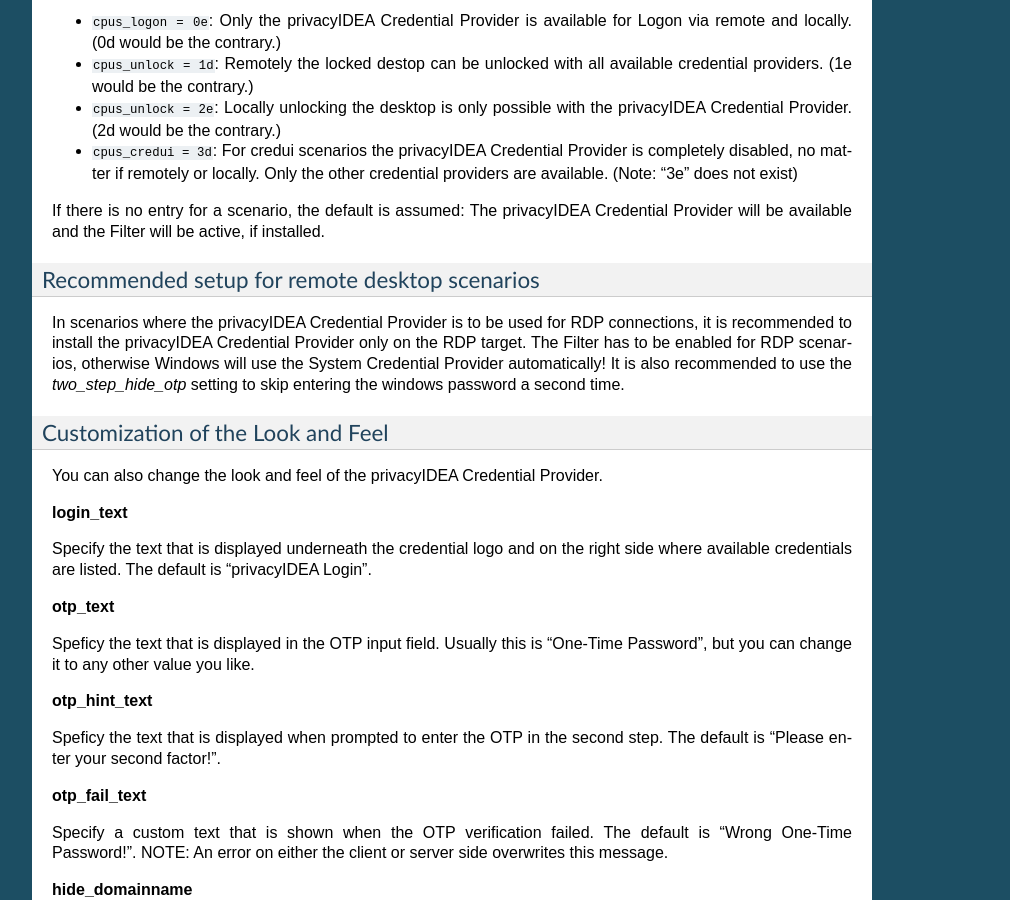
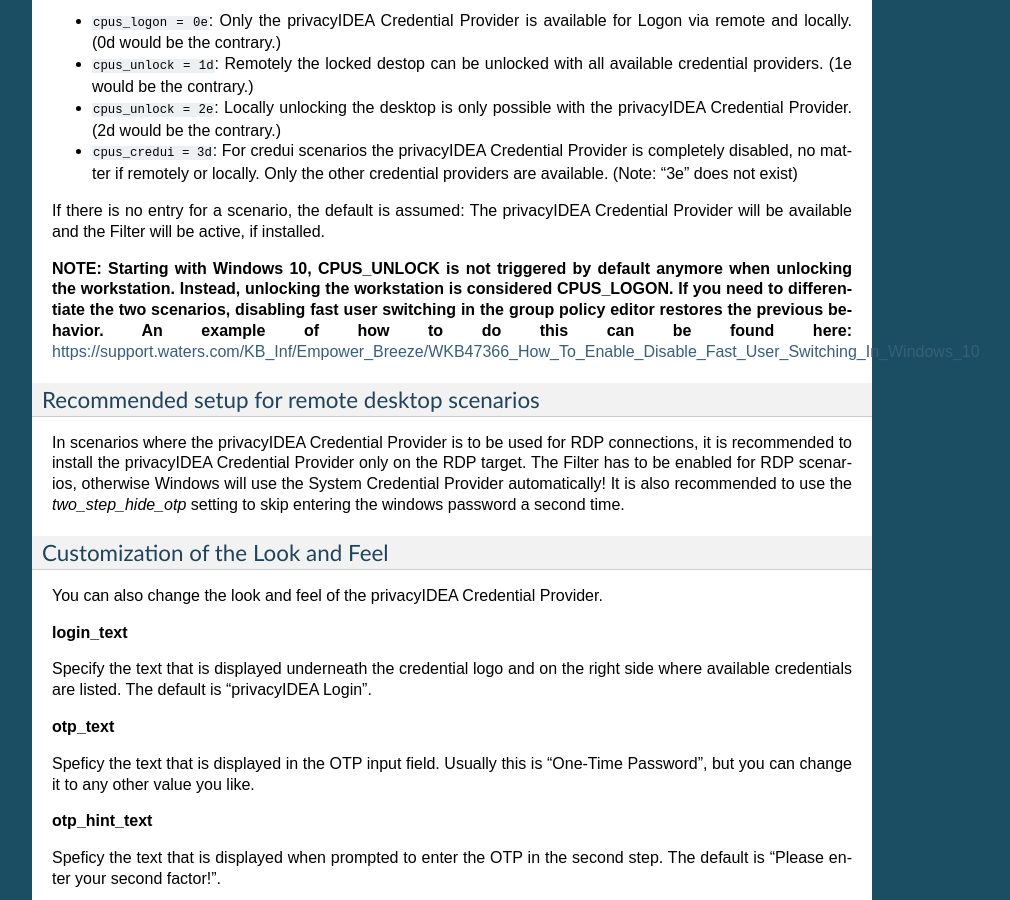
Before and after one commit to privacyidea/privacyidea-credential-provider, a Sphinx documentation site: the page built from doc/configuration.rst, in a window 1280 px wide and 900 px high, scrolled down 2179 px. Shown: the whole window, without its empty margins (198-1208 px from the left). Built offline with Sphinx 7.4.7, drawn with Linux system fonts in a browser that asks for light colours.

Commit message:
added note for cpus_unlock and fast user switching

```diff
--- a/doc/configuration.rst
+++ b/doc/configuration.rst
@@ -127,6 +127,8 @@
 If there is no entry for a scenario, the default is assumed:
 The privacyIDEA Credential Provider will be available and the Filter will be active, if installed.
 
+**NOTE: Starting with Windows 10, CPUS_UNLOCK is not triggered by default anymore when unlocking the workstation. Instead, unlocking the workstation is considered CPUS_LOGON. If you need to differentiate the two scenarios, disabling fast user switching in the group policy editor restores the previous behavior. An example of how to do this can be found here:** https://support.waters.com/KB_Inf/Empower_Breeze/WKB47366_How_To_Enable_Disable_Fast_User_Switching_In_Windows_10
+
 Recommended setup for remote desktop scenarios
 ~~~~~~~~~~~~~~~~~~~~~~~~~~~~~~~~~~~~~~~~~~~~~~
 
```
